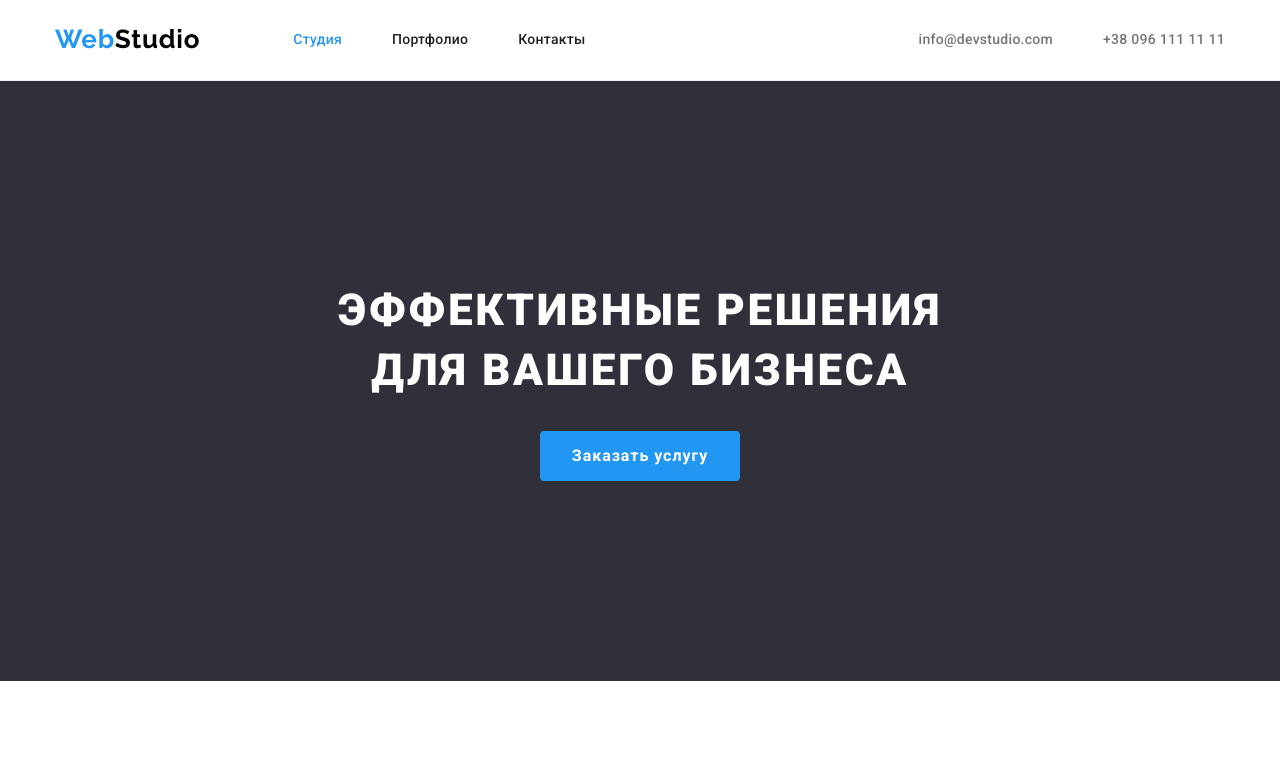
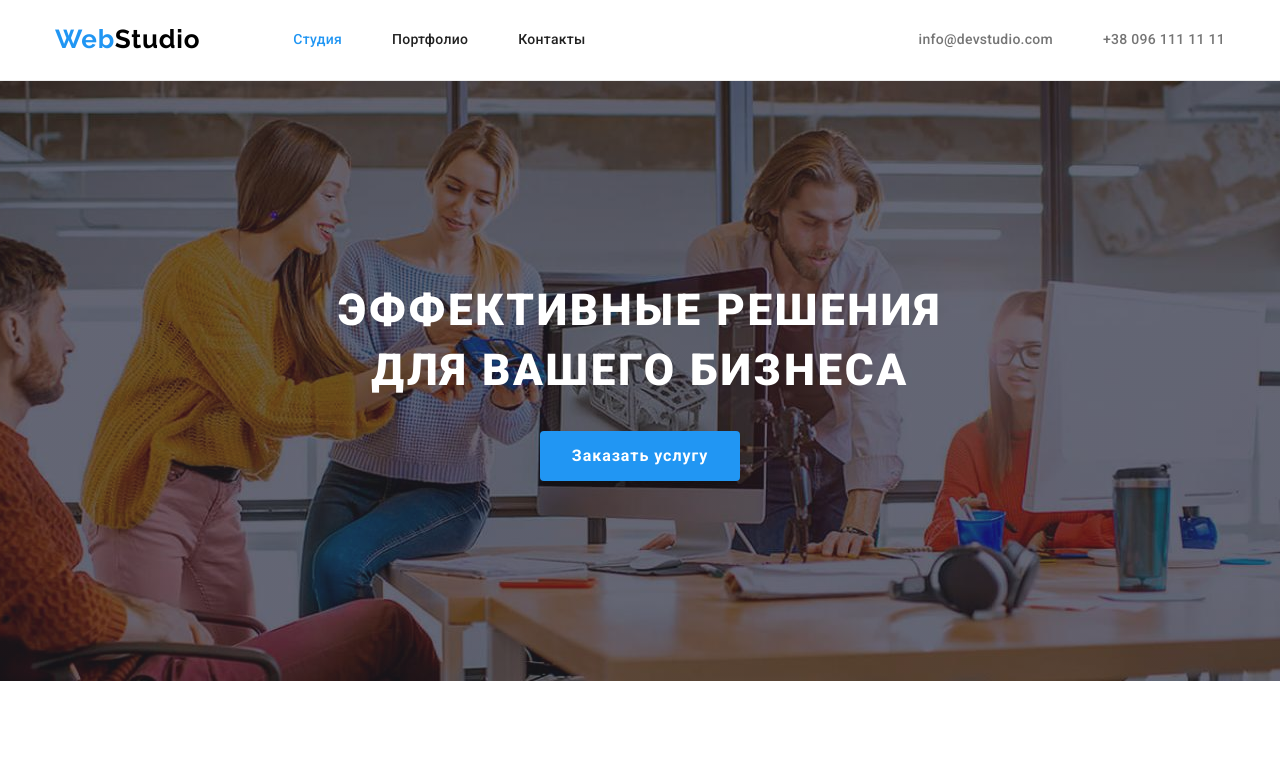
Before and after one commit to lightsky21/goit-markup-hw-04, a plain HTML site: page index.html in a window 1280 px wide. Shown: the top 771 px of the page. Drawn offline with nearby package versions, Linux system fonts and the light colour scheme.

Commit message:
change hero

```diff
--- a/css/styles.css
+++ b/css/styles.css
@@ -199,12 +199,27 @@ img {
 .hero > .container {
   width: 696px;
 }
-
+.section-hero-bg {
+  background-color: var(--footer-background-color);
+}
 .hero {
   padding-top: 200px;
   padding-bottom: 200px;
+  margin: 0 auto;
+  max-width: 1600px;
+  height: 600px;
+
   text-align: center;
-  background-color: var(--footer-background-color);
+
+  background-image: linear-gradient(
+      rgba(47, 48, 58, 0.4),
+      rgba(47, 48, 58, 0.4)
+    ),
+    url('../images/hero-bg-img.jpg');
+
+  background-repeat: no-repeat;
+  background-position: center;
+  background-size: cover;
 }
 .hero-title {
   margin-bottom: 30px;
@@ -228,6 +243,7 @@ img {
   letter-spacing: 0.06em;
   color: var(--primary-title-color);
   background-color: var(--accent-color);
+  box-shadow: 0px 4px 4px rgba(0, 0, 0, 0.15);
 }
 .hero-btn:focus,
 .hero-btn:hover {
--- a/index.html
+++ b/index.html
@@ -46,33 +46,39 @@
 
     <main>
         <!-- Hero -->
+        <div class="section-hero-bg">
         <section class="hero">
             <div class="container">
                 <h1 class="hero-title">Эффективные решения для вашего бизнеса</h1>
                 <button class="hero-btn btn" type="button">Заказать услугу</button>
                 </div>
         </section>
-
+</div>
         <section class="peculiarities section">
             <div class="container">
                 <h2 class="visually-hidden">Особенности</h2>
                 <ul class="peculiarities-list list">
                     <li class="peculiarities-item">
+                        <div class="peculiarities-thumb"></div>
                         <h3 class="peculiarities-title">Внимание к деталям</h3>
                         <p class="peculiarities-text">Идейные соображения, а также начало повседневной работы по формированию
                             позиции.</p>
+
                     </li>
                     <li class="peculiarities-item">
+                        <div class="peculiarities-thumb"></div>
                         <h3 class="peculiarities-title">Пунктуальность</h3>
                         <p class="peculiarities-text">Задача организации, в особенности же рамки и место обучения кадров влечет
                             за собой.</p>
                     </li>
                     <li class="peculiarities-item">
+                        <div class="peculiarities-thumb"></div>
                         <h3 class="peculiarities-title">Планирование</h3>
                         <p class="peculiarities-text">Равным образом консультация с широким активом в значительной степени
                             обуславливает.</p>
                     </li>
                     <li class="peculiarities-item">
+                        <div class="peculiarities-thumb"></div>
                         <h3 class="peculiarities-title">Современные технологии</h3>
                         <p class="peculiarities-text">Значимость этих проблем настолько очевидна, что реализация плановых
                             заданий.</p>
```
